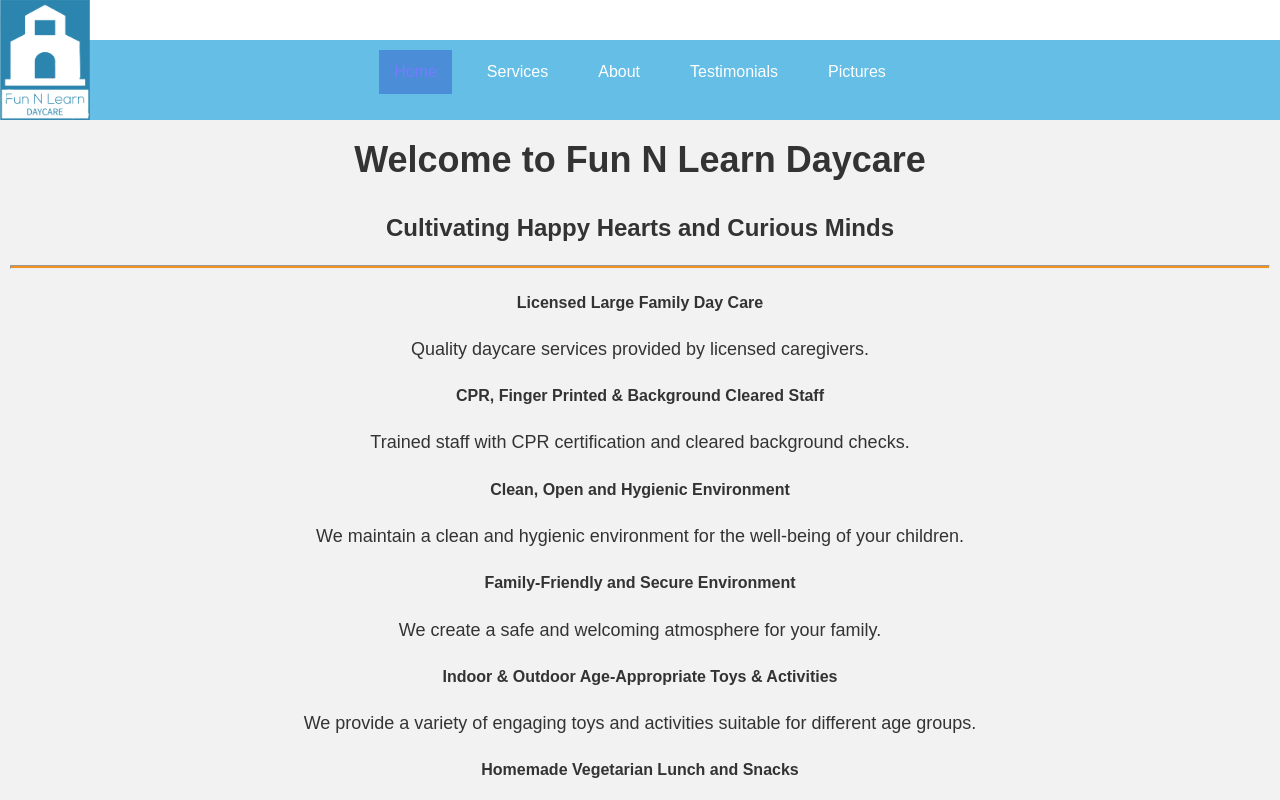
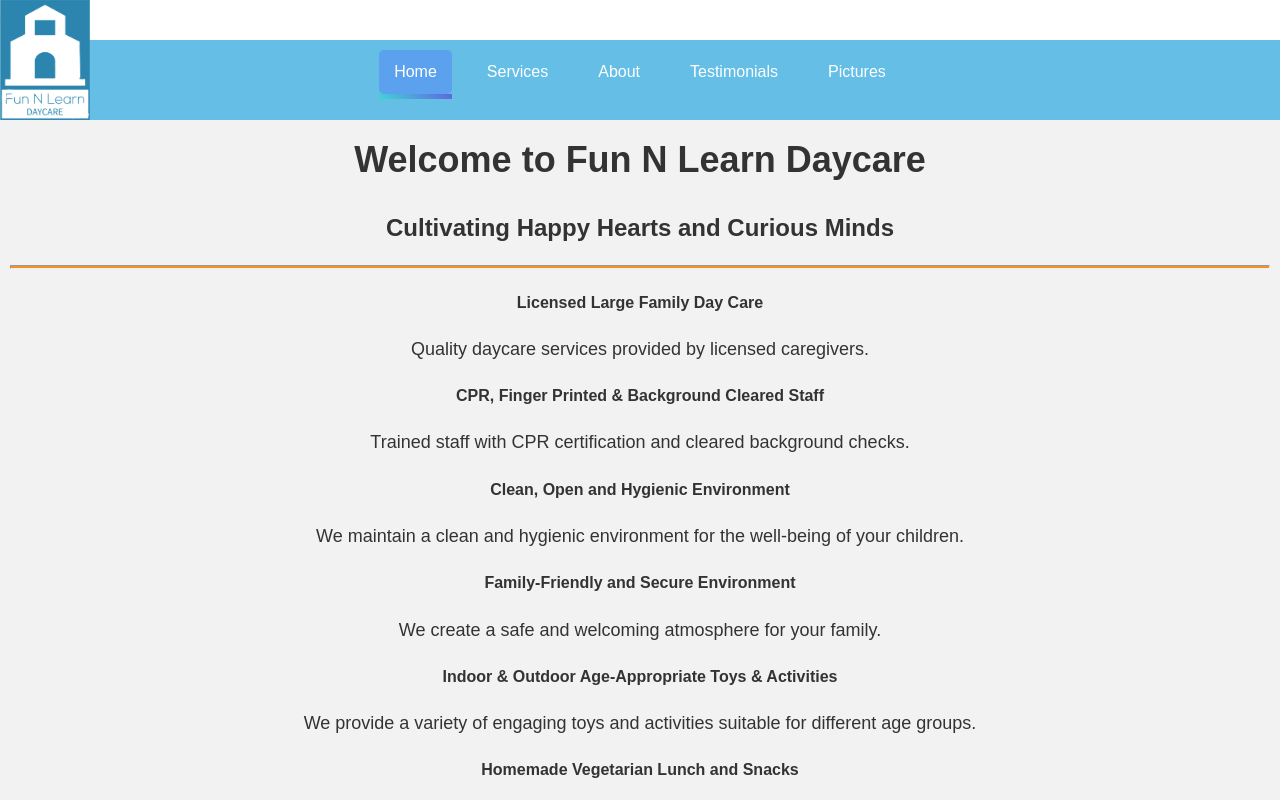
Before and after one commit to adadasdadfdfwfredf/FunNLearnDaycare, a React (Vite) app: page /home in a window 1280 px wide. In both pictures the pointer is over the link "Home". Shown: the top 800 px of the page. Built offline with nearby package versions, Linux system fonts and the light colour scheme.

Commit message:
changed the hover for navbar

```diff
--- a/src/App.jsx
+++ b/src/App.jsx
@@ -11,10 +11,7 @@ import ScrollToTop from './components/scrolltotop';
 import Pictures from './pages/Pictures';
 
 function DaycareWebsite() {
-  // Use the useNavigate hook to programmatically navigate
   const navigate = useNavigate();
-
-  // Use useEffect to navigate to /home when the website is first opened
   useEffect(() => {
     navigate('/home');
   }, []);
--- a/src/DaycareWebsite.css
+++ b/src/DaycareWebsite.css
@@ -79,7 +79,9 @@ nav ul li a {
 }
 
 nav ul li a:hover {
-  background-color: #4c8dd8;
+  background-color: #5ba1ed;
+  color: white;
+  border-radius: 5px;
 }
 /* Main Content */
 main {
@@ -124,6 +126,21 @@ main {
   z-index: 999;
 }
 
+.navbar-link {
+  color: inherit; /* Use the default text color */
+  text-decoration: none; /* Remove underline */
+  position: relative;
+}
+
+.navbar-link:hover:after {
+  content: "";
+  position: absolute;
+  bottom: -2px; /* Adjust this value to control the underline position */
+  left: 0;
+  width: 100%;
+  height: 2px; /* Adjust this value to control the underline thickness */
+  background-color: darkblue; /* Change the color on hover */
+}
 
 
 .title {
--- a/src/components/Navbar.jsx
+++ b/src/components/Navbar.jsx
@@ -1,28 +1,29 @@
-import { Link } from "react-router-dom"
+import React from "react";
+import { Link } from "react-router-dom";
 
-export default function Navbar(){
-    return(
+export default function Navbar() {
+  return (
     <nav>
       <ul>
-                <CustomLink to="/home"> Home</CustomLink>
-                <CustomLink to="/services"> Services</CustomLink>
-                <CustomLink to="/about"> About</CustomLink>
-                <CustomLink to="/testimonials"> Testimonials</CustomLink>
+        <CustomLink to="/home">Home</CustomLink>
+        <CustomLink to="/services">Services</CustomLink>
+        <CustomLink to="/about">About</CustomLink>
+        <CustomLink to="/testimonials">Testimonials</CustomLink>
         <CustomLink to="/pictures">Pictures</CustomLink>
       </ul>
     </nav>
-    )
+  );
 }
 
-function CustomLink({ to, children,  ...props}){
-    const path = window.location.pathname
+function CustomLink({ to, children }) {
+  const path = window.location.pathname;
 
   return (
-        <li classname = {path === to ? "active" : ""}>
-            <Link to = {to} {...props}>
+    <li className={path === to ? "active" : ""}>
+      <Link to={to} className="hover-container">
         {children}
+        <div className="mask"></div>
       </Link>
     </li>
-    )
-
+  );
 }
```
Lines whose indentation alone changed are shown as unchanged.
